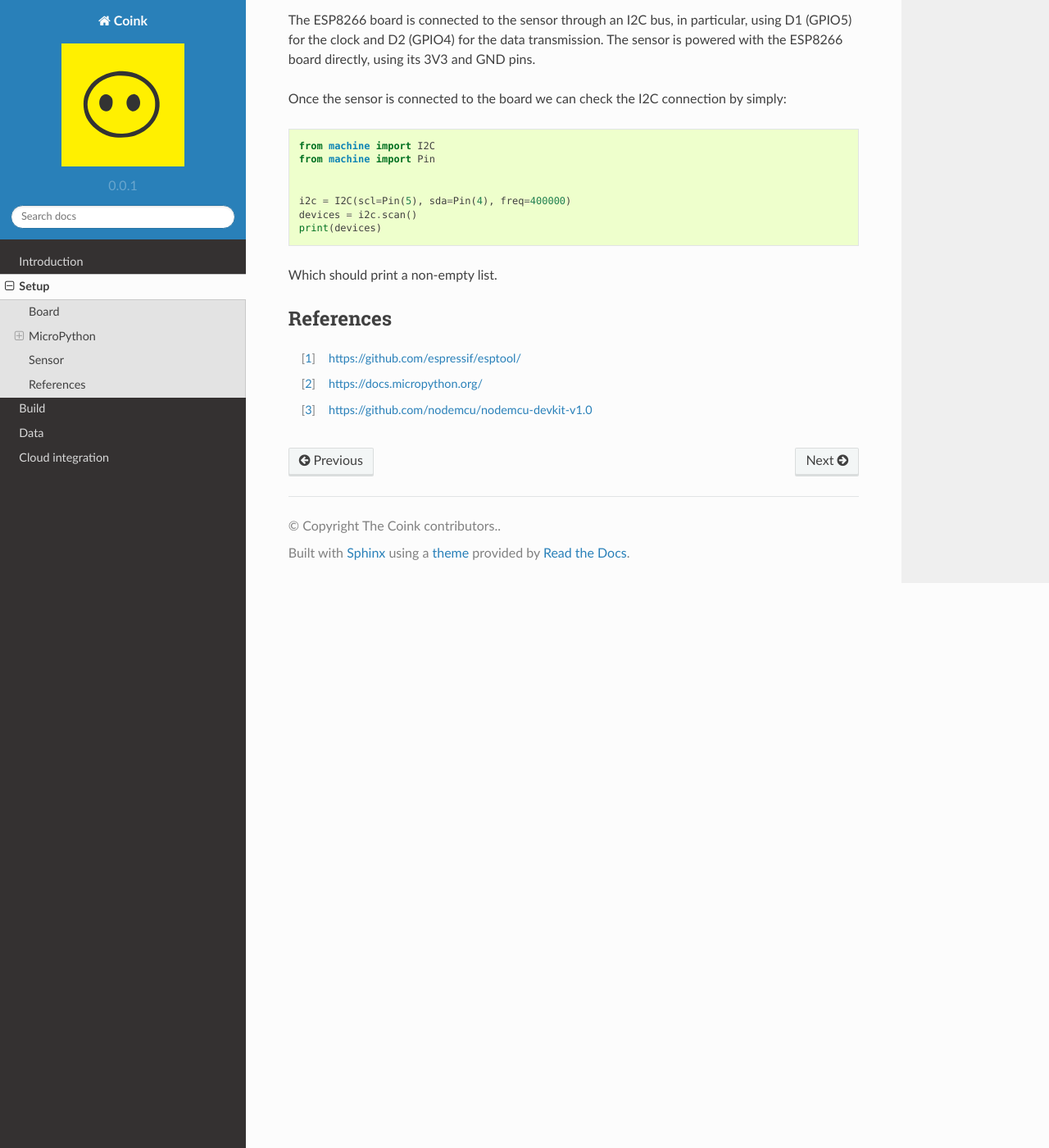
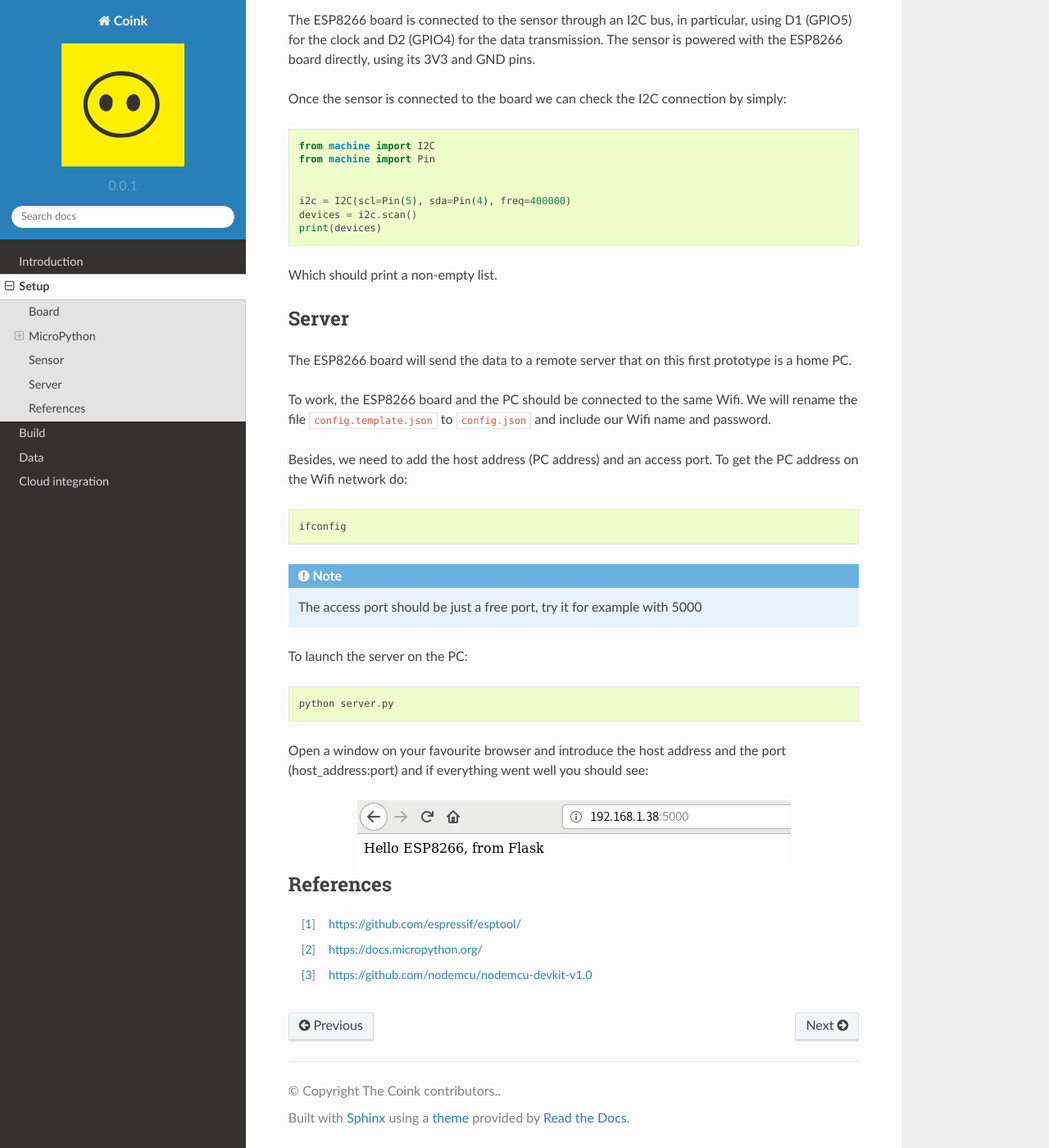
Before and after one commit to CojoCompany/coink, a Sphinx documentation site: the page built from docs/source/setup.rst, in a window 1280 px wide and 1400 px high, scrolled down 2592 px. Shown: the whole window at 82% size. Built offline with Sphinx 7.4.7 and the Read the Docs theme 2.0.0, drawn with Linux system fonts in a browser that asks for light colours.

Commit message:
Add doc about server setup

```diff
--- a/docs/source/setup.rst
+++ b/docs/source/setup.rst
@@ -3,7 +3,6 @@
 *****
 Setup
 *****
-
 
 .. index:: board
 
@@ -116,6 +115,30 @@ simply:
 Which should print a non-empty list.
 
 
+.. index:: server
+
+Server
+======
+
+The ESP8266 board will send the data to a remote server that on this first prototype is a home PC.
+
+To work, the ESP8266 board and the PC should be connected to the same Wifi. We will rename the file ``config.template.json`` to ``config.json`` and include our Wifi name and password.
+
+Besides, we need to add the host address (PC address) and an access port. To get the PC address on the Wifi network do::
+
+   ifconfig
+
+.. note:: The access port should be just a free port, try it for example with 5000
+
+To launch the server on the PC::
+
+   python server.py
+
+Open a window on your favourite browser and introduce the host address and the port (host_address:port) and if everything went well you should see:
+
+.. figure:: figures/server_get.png
+   :align: center
+
 References
 ==========
 
```
Also changed, not shown: docs/source/figures/server_get.png (added).
